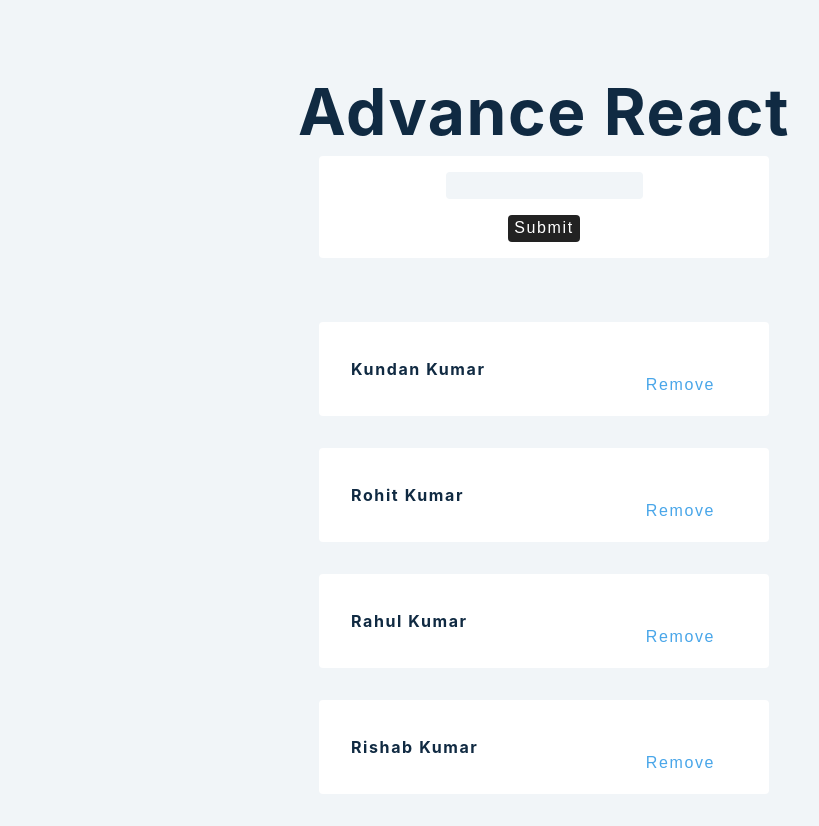
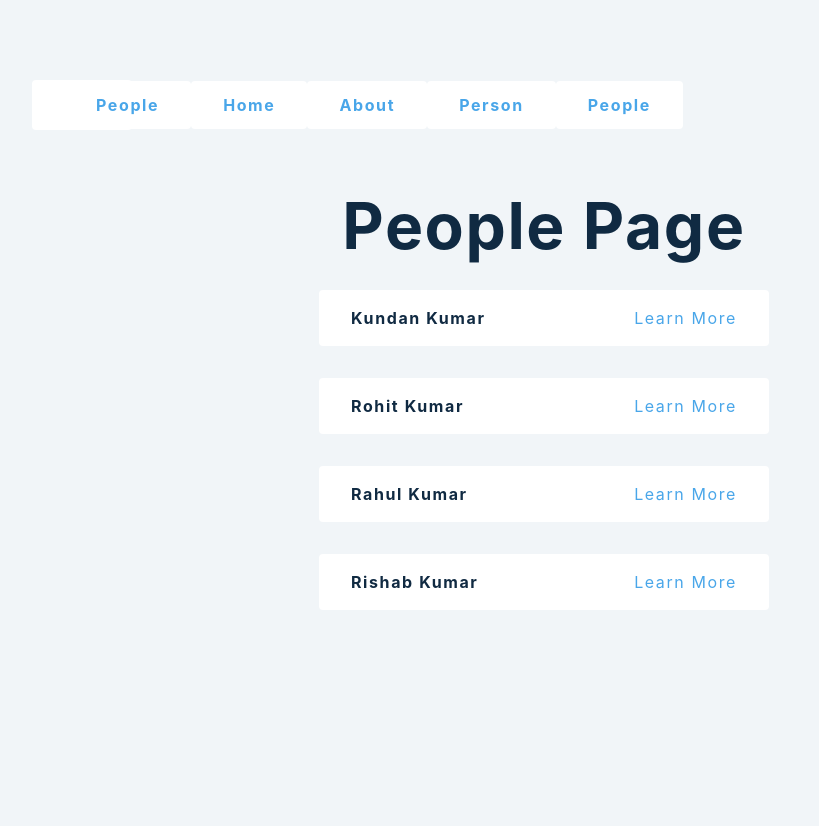
Before and after one commit to kundankr94700/Advanced_React, a React (Create React App) app: page /People in a window 1280 px wide. Shown: the whole page, without its empty margins (96-915 px from the left). After the commit the page ends 800 px from the top, so only its background shows below. Built offline with nearby package versions, Linux system fonts and the light colour scheme.

Commit message:
added linking between person and people

```diff
--- a/package.json
+++ b/package.json
@@ -9,6 +9,7 @@
     "axios": "^0.21.1",
     "react": "^17.0.2",
     "react-dom": "^17.0.2",
+    "react-router-dom": "^5.2.0",
     "react-scripts": "4.0.3",
     "web-vitals": "^1.1.2"
   },
--- a/src/App.js
+++ b/src/App.js
@@ -1,18 +1,19 @@
 import React from "react";
 import Forms from "./Tutorial/Forms";
 import LearnJSON from "./Tutorial/LearnJSON";
-import Index from "./Tutorial/Reducer";
+import ReactRouterDom from "./Tutorial/React-Router/index";
 import ToDo from "./Tutorial/ToDo";
 import UseEffectsBasics from "./Tutorial/UseEffectsBasics";
 import UseStateArray from "./Tutorial/UseStateArray";
 import UseStateBasic from "./Tutorial/UseStateBasic";import UseStateCounter from "./Tutorial/UseStateCounter";
  import UseStateExample from "./Tutorial/useStateExample";
 import UseStateObject from "./Tutorial/UseStateObject";
+import Index from "./Tutorial/React-Router";
 function App() {
   return (
     <div className="container">
       <header className="App-header">
-      <h1>Advance React</h1>
+      {/* <h1>Advance React</h1> */}
         {/* <UseStateExample/> */}
         {/* <UseStateBasic/> */}
         {/* <UseStateArray/> */}
@@ -22,7 +23,7 @@ function App() {
         {/* <Forms/> */}
         {/* <ToDo/> */}
         {/* <LearnJSON/> */}
-        <Index/>
+        <ReactRouterDom/>
       </header>
     </div>
   );
--- a/src/Tutorial/Forms.js
+++ b/src/Tutorial/Forms.js
@@ -31,9 +31,9 @@ function Forms() {
             alert('Must Enter Fields')
         }
     }
-    const firstName=(event)=>{
-        setName(event.target.value)
-    }
+    // const firstName=(event)=>{
+    //     setName(event.target.value)   //another way
+    // }
     return (
         <>
            <article>
--- /dev/null
+++ b/src/Tutorial/Links.js
@@ -0,0 +1,21 @@
+export const Links=[{
+    lin:'/people',
+    name:'People'
+},
+{
+    lin:'/',
+    name:'Home'
+},
+{
+    lin:'/about',
+    name:'About'
+},
+{
+    lin:'/person',
+    name:'Person'
+},
+{
+    lin:'/people',
+    name:'People'
+},
+]
--- a/src/Tutorial/React-Router/About.js
+++ b/src/Tutorial/React-Router/About.js
@@ -3,7 +3,7 @@ import React from 'react'
 function About() {
     return (
         <div>
-
+            <h1>About the App</h1>
         </div>
     )
 }
--- a/src/Tutorial/React-Router/Error.js
+++ b/src/Tutorial/React-Router/Error.js
@@ -1,9 +1,13 @@
 import React from 'react'
-
+import {Link} from 'react-router-dom'
 function Error() {
     return (
         <div>
-
+            <h1>Page not found 404</h1>
+            {/* <a href='/'><h3>Back to Home</h3></a> */}
+            <br></br>
+            <br></br>
+            <Link to='/' className='btn'><h3>Back to Home</h3></Link>
         </div>
     )
 }
--- a/src/Tutorial/React-Router/Home.js
+++ b/src/Tutorial/React-Router/Home.js
@@ -3,7 +3,7 @@ import React from 'react'
 function Home() {
     return (
         <div>
-
+            <h1>Home Page</h1>
         </div>
     )
 }
--- a/src/Tutorial/React-Router/NavBar.js
+++ b/src/Tutorial/React-Router/NavBar.js
@@ -1,8 +1,20 @@
 import React from 'react'
+import {Link} from 'react-router-dom'
+import {Links} from '../Links'
 
 function NavBar() {
+    const [myLink,setLinks]=React.useState(Links)
     return (
-        <div>
+        <div className='item' style={{width:100,height:50,margin:'4rem'}}>
+            {
+                myLink.map(x=>{
+                    return(
+                    <div className='item'>
+                        <Link to={x.lin} ><h4>{x.name}</h4></Link>
+
+                        </div>)
+                })
+            }
 
         </div>
     )
--- a/src/Tutorial/React-Router/People.js
+++ b/src/Tutorial/React-Router/People.js
@@ -1,9 +1,20 @@
-import React from 'react'
+import React,{useState} from 'react'
+import {data} from '../Data'
+import {Link} from 'react-router-dom'
 
 function People() {
+    const [people,setPeople]=useState(data)
     return (
         <div>
-
+            <h1> People Page</h1>
+            {people.map(x=>{
+                return (
+                    <div key={x.id} className='item'>
+                            <h4>{x.name}</h4>
+                            <Link to={`/person/${x.id}`}> Learn More</Link>
+                    </div>
+                )
+            })}
         </div>
     )
 }
--- a/src/Tutorial/React-Router/Person.js
+++ b/src/Tutorial/React-Router/Person.js
@@ -3,7 +3,7 @@ import React from 'react'
 function Person() {
     return (
         <div>
-
+            <a href='http://localhost:3002/people'><button className='btn'>Go to People</button></a>
         </div>
     )
 }
--- /dev/null
+++ b/src/Tutorial/React-Router/index.js
@@ -0,0 +1,36 @@
+import React from 'react'
+import About from './About'
+import Error from './Error'
+import Home from './Home'
+import NavBar from './NavBar'
+import People from './People'
+import Person from './Person'
+import {BrowserRouter as Router,Route,Switch}  from "react-router-dom"
+// we have learn another keyword exact path that help to load only that page
+function ReactRouterDom() {
+    return (
+        <Router>
+            <NavBar/>
+            <Switch>
+            <Route exact path='/'>
+                <Home/>
+            </Route>
+            <Route path='/About'>
+                <About/>
+            </Route>
+
+            <Route path='/People'>
+                <People/>
+            </Route>
+            <Route path='/Person/:id' children={<Person/>}>
+            </Route>
+            <Route path='*'>
+                <Error/>
+            </Route>
+            </Switch>
+
+        </Router>
+    )
+}
+
+export default ReactRouterDom
```
Also changed, not shown: 1 other file (tests, documents, lock files or other folders).
